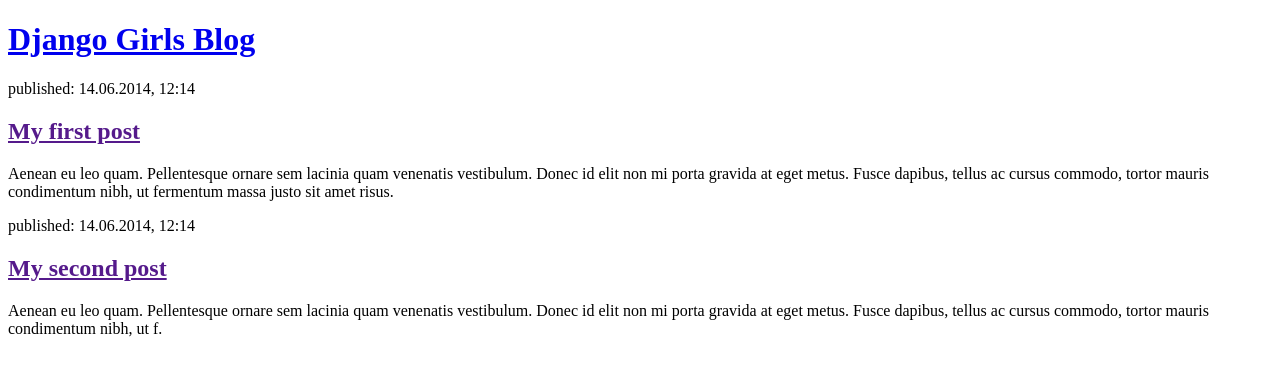
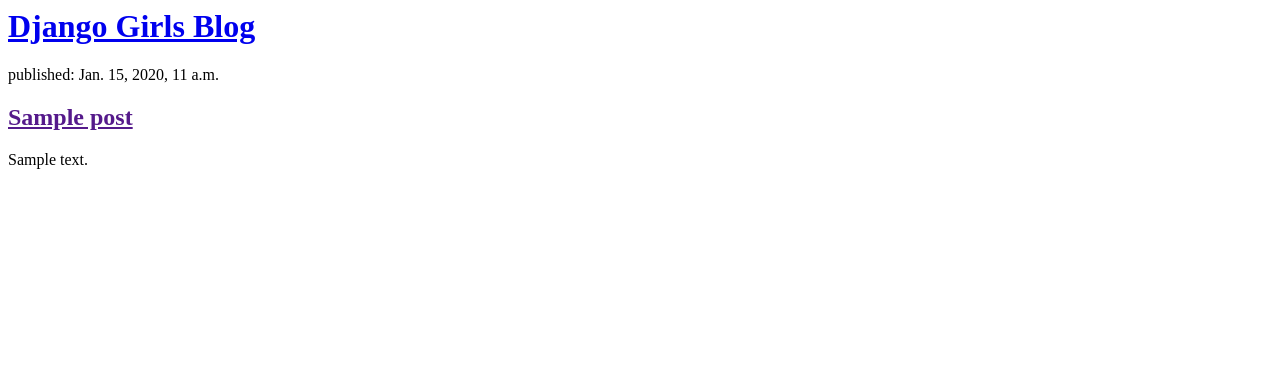
Before and after one commit to emanuelemargo/my-first-blog, a Django app: page / in a window 1280 px wide. Shown: the top 376 px of the page. Run offline with Django 5.2, Linux system fonts and the light colour scheme; tables that the repository leaves empty hold one stand-in row (values such as "Sample post").

Commit message:
html page

```diff
--- a/blog/templates/blog/post_list.html
+++ b/blog/templates/blog/post_list.html
@@ -1,39 +1,11 @@
-<!-- <!DOCTYPE html!>
-<html>
-    <head>
-        <title>Emanuele's blog</title>
-    </head>
-    <body>
-        <p>Hi there!</p>
-        <p>It works!</p>
-    </body>
-</html> -->
-<!DOCTYPE html>
-<html>
+<header>
+    <h1><a href="/">Django Girls Blog</a></h1>
+</header>
 
-<head>
-    <title>Django Girls blog</title>
-</head>
-
-<body>
-    <header>
-        <h1><a href="/">Django Girls Blog</a></h1>
-    </header>
-
-    <article>
-        <time>published: 14.06.2014, 12:14</time>
-        <h2><a href="">My first post</a></h2>
-        <p>Aenean eu leo quam. Pellentesque ornare sem lacinia quam venenatis vestibulum. Donec id elit non mi porta
-            gravida at eget metus. Fusce dapibus, tellus ac cursus commodo, tortor mauris condimentum nibh, ut fermentum
-            massa justo sit amet risus.</p>
-    </article>
-
-    <article>
-        <time>published: 14.06.2014, 12:14</time>
-        <h2><a href="">My second post</a></h2>
-        <p>Aenean eu leo quam. Pellentesque ornare sem lacinia quam venenatis vestibulum. Donec id elit non mi porta
-            gravida at eget metus. Fusce dapibus, tellus ac cursus commodo, tortor mauris condimentum nibh, ut f.</p>
-    </article>
-</body>
-
-</html>
+{% for post in posts %}
+<article>
+    <time>published: {{ post.published_date }}</time>
+    <h2><a href="">{{ post.title }}</a></h2>
+    <p>{{ post.text|linebreaksbr }}</p>
+</article>
+{% endfor %}
--- a/blog/views.py
+++ b/blog/views.py
@@ -1,6 +1,9 @@
 from django.shortcuts import render
+from .models import Post
+from django.utils import timezone
 
 def post_list(request):
-    return render(request, 'blog/post_list.html', {})
+    posts = Post.objects.filter(published_date__lte=timezone.now()).order_by("published_date")
+    return render(request, 'blog/post_list.html', {"posts": posts})
 
 # Create your views here.
```
